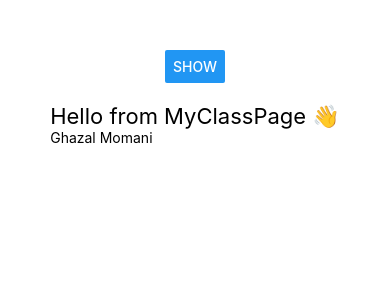
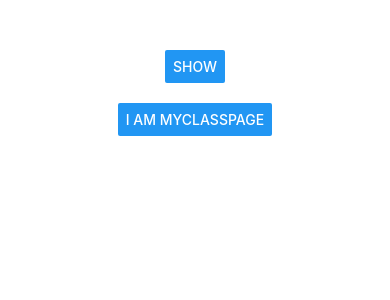
Before and after one commit to ghazalalmomani14-hub/JoVision-react-native-tasks, a React Native app: screen / in a window 390 px wide. Both pictures are taken after a click on the button "SHOW". Shown: the top 300 px of the page. Built offline with nearby package versions, Linux system fonts and the light colour scheme.

Commit message:
Task 20 class component lifecycle (load/unload logs)

```diff
--- a/App.tsx
+++ b/App.tsx
@@ -1,12 +1,5 @@
-/* eslint-disable react-native/no-inline-styles */
-import React from 'react';
-import { View } from 'react-native';
-import Task19 from './Tasks/Task19';
+import Task20 from './Tasks/Task20';
 
 export default function App() {
-  return (
-    <View style={{ flex: 1 }}>
-      <Task19 />
-    </View>
-  );
+  return <Task20 />;
 }
--- /dev/null
+++ b/Tasks/Task20.js
@@ -0,0 +1,35 @@
+/* eslint-disable react-native/no-inline-styles */
+import React, { useState } from 'react';
+import { View, Button } from 'react-native';
+
+class MyClassPage extends React.Component {
+  componentDidMount() {
+    console.log("MyClassPage loaded");
+  }
+
+  componentWillUnmount() {
+    console.log("MyClassPage unloaded");
+  }
+
+  render() {
+    return (
+      <View style={{ marginTop: 20 }}>
+        <Button title="I am MyClassPage" onPress={() => {}} />
+      </View>
+    );
+  }
+}
+
+const Task20 = () => {
+  const [showPage, setShowPage] = useState(false);
+
+  return (
+    <View style={{ alignItems: "center", marginTop: 50 }}>
+      <Button title="Show" onPress={() => setShowPage(!showPage)} />
+
+      {showPage && <MyClassPage />}
+    </View>
+  );
+};
+
+export default Task20;
```
